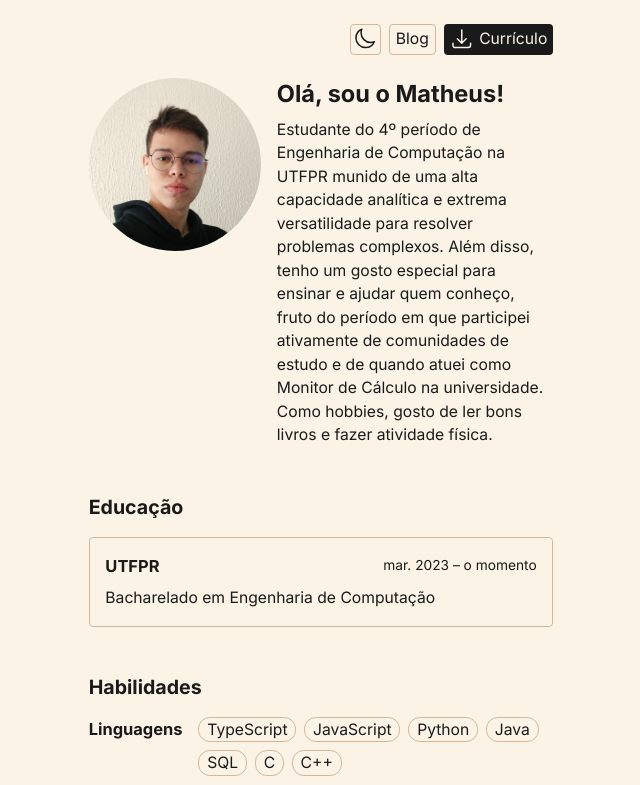
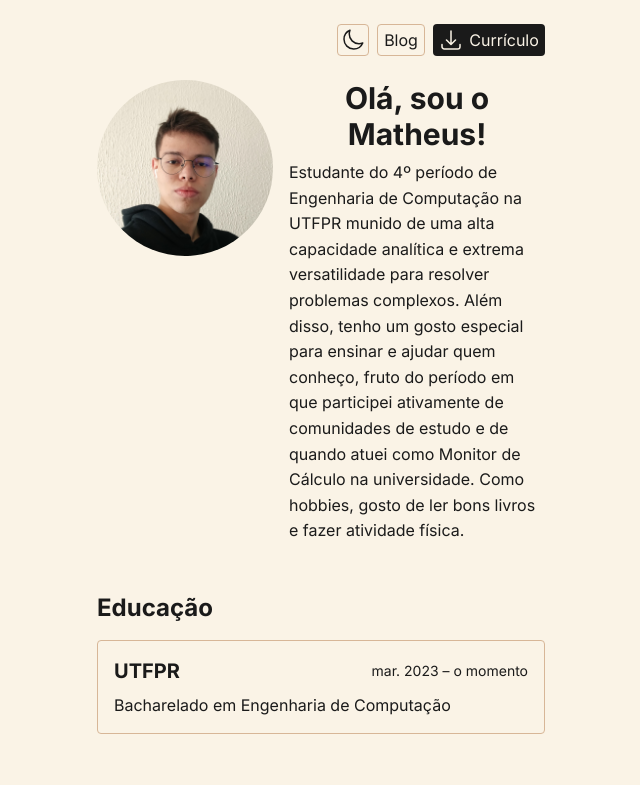
Before and after one commit to mcavalcantes/portfolio, a React (Vite) app: page / in a window 1280 px wide. Shown: the top 785 px of the page, without its empty margins (319-959 px from the left). Built offline with nearby package versions, Linux system fonts and the light colour scheme.

Commit message:
minor typographic improvements

```diff
--- a/src/App.tsx
+++ b/src/App.tsx
@@ -21,8 +21,8 @@ export const App = () => (
           className="h-44 w-44 rounded-full"
         />
         <div className="flex flex-col items-center md:items-start gap-2">
-          <h1 className="text-center">Olá, sou o Matheus!</h1>
-          <p>
+          <h1 className="text-3xl text-center">Olá, sou o Matheus!</h1>
+          <p className="leading-[1.6rem]">
             Estudante do 4º período de Engenharia de Computação na UTFPR munido de uma alta capacidade analítica
             e extrema versatilidade para resolver problemas complexos. Além disso, tenho um gosto especial para
             ensinar e ajudar quem conheço, fruto do período em que participei ativamente de comunidades de estudo e
@@ -52,10 +52,10 @@ export const App = () => (
         <div className="flex flex-col gap-4">
           {SKILLS.map(item => (
             <div key={uuidv4()} className="flex">
-              <h3 className="w-28 shrink-0">{item.name}</h3>
+              <h3 className="w-36 shrink-0">{item.name}</h3>
               <ul className="flex flex-wrap gap-2 list-none">
                 {item.skills.map(item => (
-                  <li key={uuidv4()}>
+                  <li className="flex items-center" key={uuidv4()}>
                     <div className={
                       "cursor-default select-none px-2 flex items-center justify-center shrink-0 rounded-xl border " +
                       "border-[var(--border)] hover:bg-[var(--border)] transition ease-out"
--- a/src/assets/styles/styles.css
+++ b/src/assets/styles/styles.css
@@ -59,10 +59,6 @@
     src: url(../fonts/Inter-BoldItalic.woff2) format("woff2");
   }
 
-  html {
-    font-size: 98%;
-  }
-
   body {
     font-family: "Inter", sans-serif;
     background-color: var(--background);
@@ -74,15 +70,15 @@
   }
 
   h1 {
-    @apply text-2xl;
+    @apply text-3xl;
   }
 
   h2 {
-    @apply text-xl py-4;
+    @apply text-2xl py-4;
   }
 
   h3 {
-    @apply text-[1.05rem];
+    @apply text-xl;
   }
 
   section {
```
